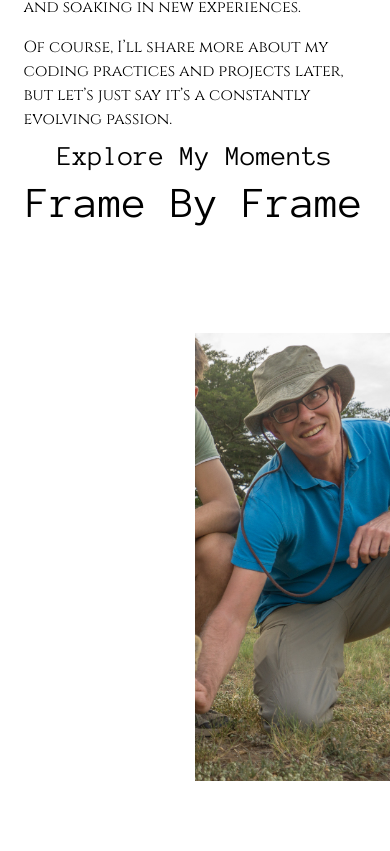
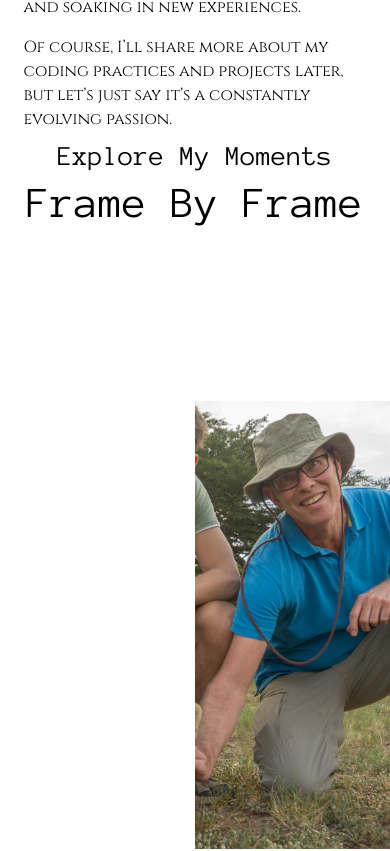
Before and after one commit to samuelmevik/personal-website, a React (Vite) app: page / in a window 390 px wide. Shown: the part 1853-2704 px from the top of the page. Built offline with nearby package versions, Linux system fonts and the light colour scheme.

Commit message:
Add: Changed layout style to better fit mobile

```diff
--- a/src/pages/SnippetsFromMyLife.tsx
+++ b/src/pages/SnippetsFromMyLife.tsx
@@ -6,7 +6,7 @@ import TitleWrapper from "../components/TitleWrapper";
 
 function SnippetsFromMyLife() {
   return (
-    <PageWrapper id="album" className="overflow-x-hidden">
+    <PageWrapper id="album" className="overflow-hidden flex flex-col">
       <TitleWrapper>
         <h2>Explore My Moments</h2>
         <SentenceGroup className="inline-flex w-fit flex-wrap">
@@ -32,7 +32,9 @@ function SnippetsFromMyLife() {
           </LetterGroup>
         </SentenceGroup>
       </TitleWrapper>
-      <Slideshow />
+      <div className="flex-1 relative">
+        <Slideshow />
+      </div>
     </PageWrapper >
   )
 }
```
